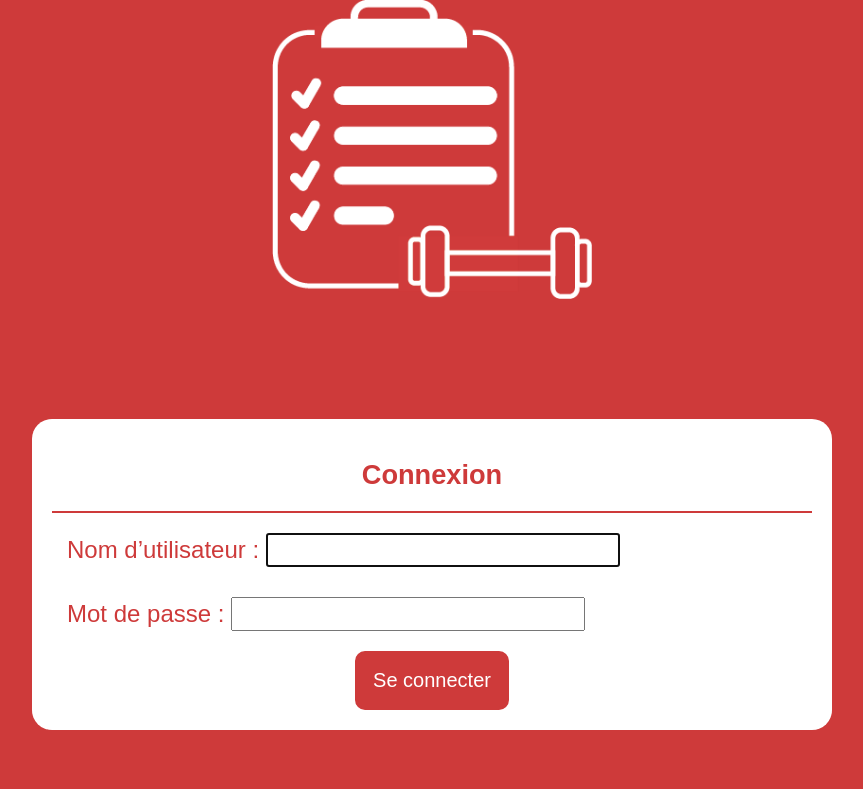
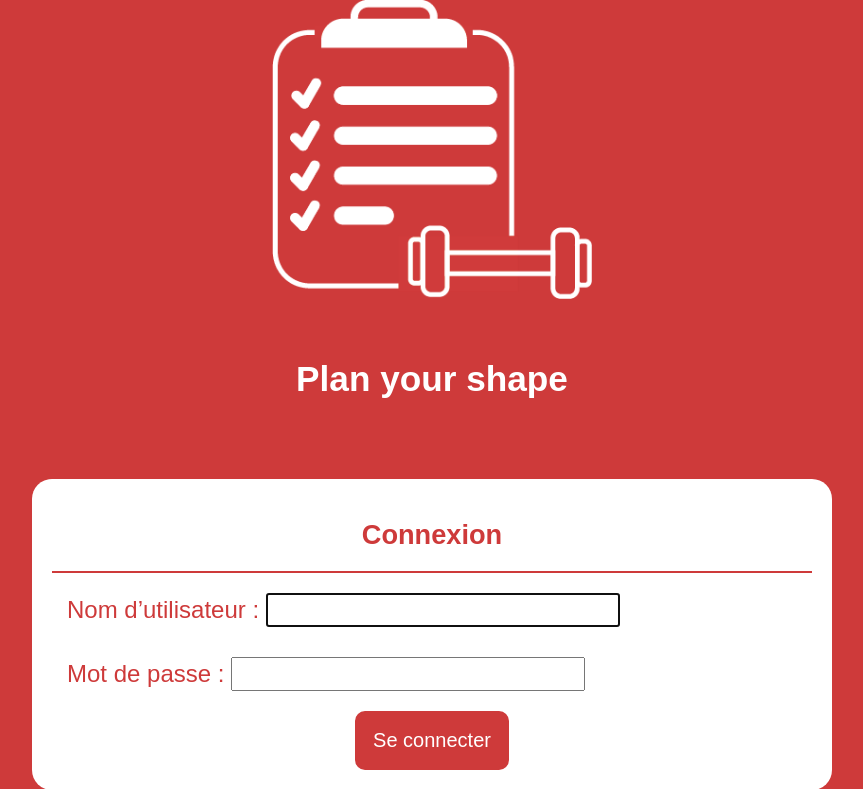
Before and after one commit to chloefont/planyourshape, a Django app: page / in a window 1280 px wide. Shown: the part 49-838 px from the top of the page, without its empty margins (208-1071 px from the left). Before the commit the page ends 779 px from the top, so only its background shows below. Run offline with Django 3.2, Linux system fonts and the light colour scheme.

Commit message:
PYS-17 Plan your shape title on login page

```diff
--- a/muscu_site/templates/muscu_site/login.html
+++ b/muscu_site/templates/muscu_site/login.html
@@ -11,6 +11,7 @@
 {% endblock %}
 
 {% block content %}
+<div class="main-title">Plan your shape</div>
 <div class="block-white block-login">
   <div class="second-title text-align-center">
     Connexion
```
